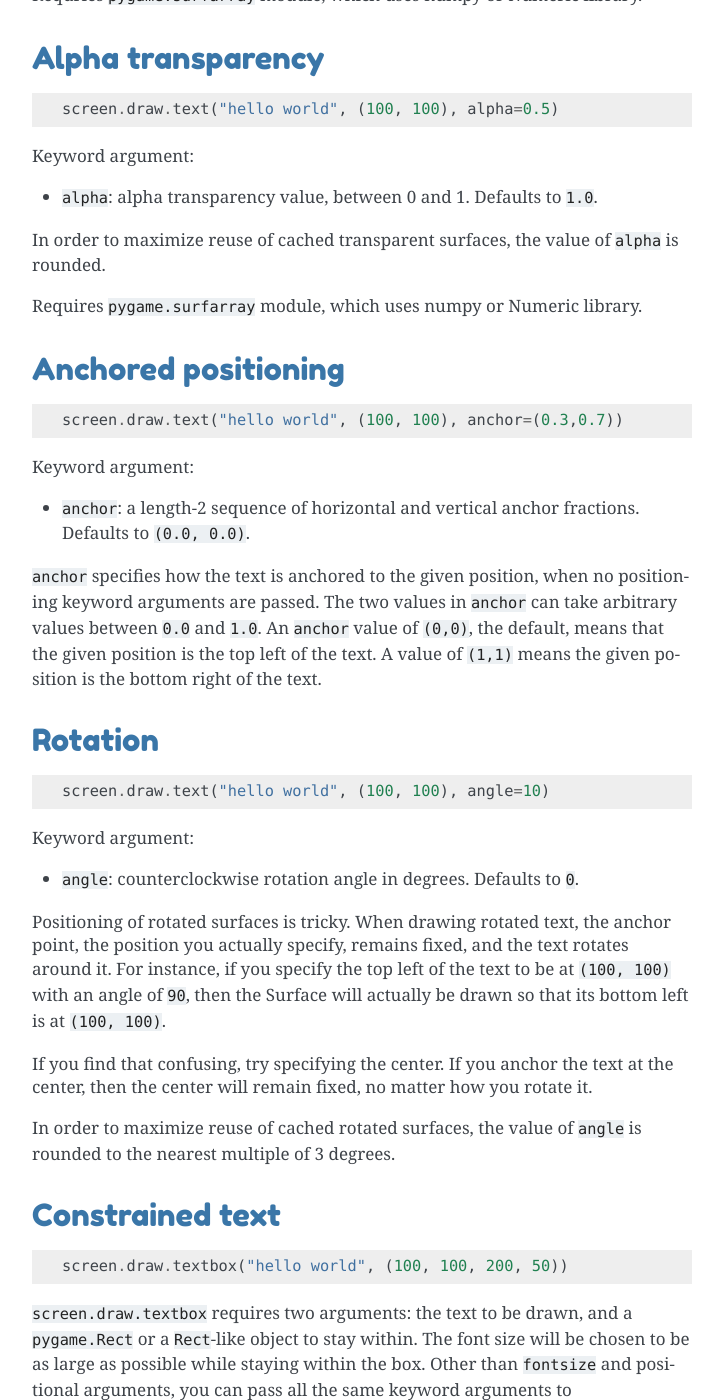
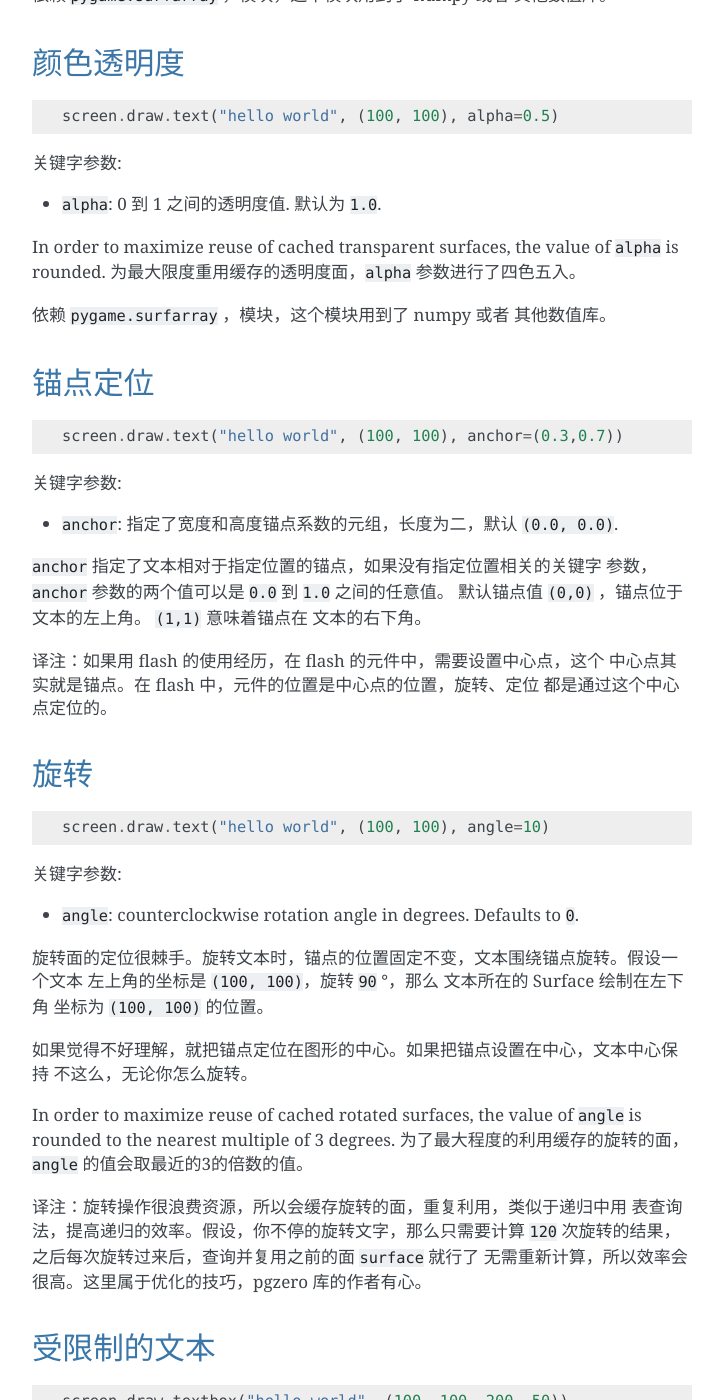
Before and after one commit to yonghuming/pgzero-cn, a Sphinx documentation site: the page built from doc/ptext.rst, in a window 1280 px wide and 1400 px high, scrolled down 4043 px. Shown: the whole window, without its empty margins (388-1111 px from the left). Built offline with Sphinx 7.4.7, drawn with Linux system fonts in a browser that asks for light colours; some of the changed text lies outside the part shown.

Commit message:
完成 ptext 翻译

```diff
--- a/doc/ptext.rst
+++ b/doc/ptext.rst
@@ -192,78 +192,78 @@ pgzero 从你运行的 python 文件所在目录的 ``fonts`` 目录加载字体
 
 -  ``gcolor``: 渐变色底端的值，默认是 ``None``.
 
-Specify ``gcolor`` to color the text with a vertical color gradient. The
-text's color will be ``color`` at the top and ``gcolor`` at the bottom.
-Positioning of the gradient stops and orientation of the gradient are
-hard coded and cannot be specified.
+gpzero 中文本的渐变色是从上到下的线性渐变，顶部是 ``color`` 参数指定的颜色，
+底部是 ``gcolor`` 指定的颜色。渐变色的起始和结束点以及渐变方向是写死的（硬
+编码），无法通过参数设置。
 
-Requries ``pygame.surfarray`` module, which uses numpy or Numeric
-library.
+依赖  ``pygame.surfarray`` ，模块，这个模块用到了 numpy 或者 其他数值库。
 
-Alpha transparency
+颜色透明度
 ''''''''''''''''''
 
 ::
 
     screen.draw.text("hello world", (100, 100), alpha=0.5)
 
-Keyword argument:
+关键字参数:
 
--  ``alpha``: alpha transparency value, between 0 and 1. Defaults to
-   ``1.0``.
+-  ``alpha``: 0 到 1 之间的透明度值. 默认为 ``1.0``.
 
 In order to maximize reuse of cached transparent surfaces, the value of
 ``alpha`` is rounded.
+为最大限度重用缓存的透明度面，``alpha`` 参数进行了四色五入。
 
-Requires ``pygame.surfarray`` module, which uses numpy or Numeric
-library.
+依赖  ``pygame.surfarray`` ，模块，这个模块用到了 numpy 或者 其他数值库。
 
-Anchored positioning
+锚点定位
 ''''''''''''''''''''
 
 ::
 
     screen.draw.text("hello world", (100, 100), anchor=(0.3,0.7))
 
-Keyword argument:
+关键字参数:
 
--  ``anchor``: a length-2 sequence of horizontal and vertical anchor
-   fractions. Defaults to ``(0.0, 0.0)``.
+-  ``anchor``: 指定了宽度和高度锚点系数的元组，长度为二，默认 ``(0.0, 0.0)``.
 
-``anchor`` specifies how the text is anchored to the given position,
-when no positioning keyword arguments are passed. The two values in
-``anchor`` can take arbitrary values between ``0.0`` and ``1.0``. An
-``anchor`` value of ``(0,0)``, the default, means that the given
-position is the top left of the text. A value of ``(1,1)`` means the
-given position is the bottom right of the text.
+``anchor`` 指定了文本相对于指定位置的锚点，如果没有指定位置相关的关键字
+参数，``anchor`` 参数的两个值可以是 ``0.0`` 到 ``1.0`` 之间的任意值。
+默认锚点值 ``(0,0)`` ，锚点位于文本的左上角。 ``(1,1)`` 意味着锚点在
+文本的右下角。
 
-Rotation
+译注：如果用 flash 的使用经历，在 flash 的元件中，需要设置中心点，这个
+中心点其实就是锚点。在 flash 中，元件的位置是中心点的位置，旋转、定位
+都是通过这个中心点定位的。
+
+旋转
 ''''''''
 
 ::
 
     screen.draw.text("hello world", (100, 100), angle=10)
 
-Keyword argument:
+关键字参数:
 
 -  ``angle``: counterclockwise rotation angle in degrees. Defaults to
    ``0``.
 
-Positioning of rotated surfaces is tricky. When drawing rotated text, the
-anchor point, the position you actually specify, remains fixed, and the text
-rotates around it. For instance, if you specify the top left of the text to be
-at ``(100, 100)`` with an angle of ``90``, then the Surface will actually be
-drawn so that its bottom left is at ``(100, 100)``.
+旋转面的定位很棘手。旋转文本时，锚点的位置固定不变，文本围绕锚点旋转。假设一个文本
+左上角的坐标是 ``(100, 100)``，旋转 ``90`` °，那么 文本所在的 Surface 绘制在左下角
+坐标为 ``(100, 100)`` 的位置。
 
-If you find that confusing, try specifying the center. If you anchor the
-text at the center, then the center will remain fixed, no matter how you
-rotate it.
+如果觉得不好理解，就把锚点定位在图形的中心。如果把锚点设置在中心，文本中心保持
+不这么，无论你怎么旋转。
 
 In order to maximize reuse of cached rotated surfaces, the value of
 ``angle`` is rounded to the nearest multiple of 3 degrees.
+为了最大程度的利用缓存的旋转的面，``angle`` 的值会取最近的3的倍数的值。
 
+译注：旋转操作很浪费资源，所以会缓存旋转的面，重复利用，类似于递归中用
+表查询法，提高递归的效率。假设，你不停的旋转文字，那么只需要计算 ``120``
+次旋转的结果，之后每次旋转过来后，查询并复用之前的面 ``surface`` 就行了
+无需重新计算，所以效率会很高。这里属于优化的技巧，pgzero 库的作者有心。
 
-Constrained text
+受限制的文本
 ''''''''''''''''
 
 ::
@@ -275,3 +275,12 @@ Constrained text
 will be chosen to be as large as possible while staying within the box.
 Other than ``fontsize`` and positional arguments, you can pass all the
 same keyword arguments to ``screen.draw.textbox`` as to ``screen.draw.text``.
+
+``screen.draw.textbox`` 需要2个参数：需要绘制的文本以及一个 ``pygame.Rect``
+或者 ``Rect` 对象。在盒子限定的范围内，文字会尽可能的大。除了指定位置和字体大小
+的参数不能用，``screen.draw.textbox`` 方法的参数跟 ``screen.draw.text`` 参数
+的用法相同。
+
+译注：这里有点自适应的意思。就是画个框，往里面写文字，类似于 ``ppt`` 中的文本框
+文字越多，字体越小。其实这个方法也可以指定一个最小的字体大小，如果计算字号小于
+指定的最小字号，那么文字应该超出这个框。
```
